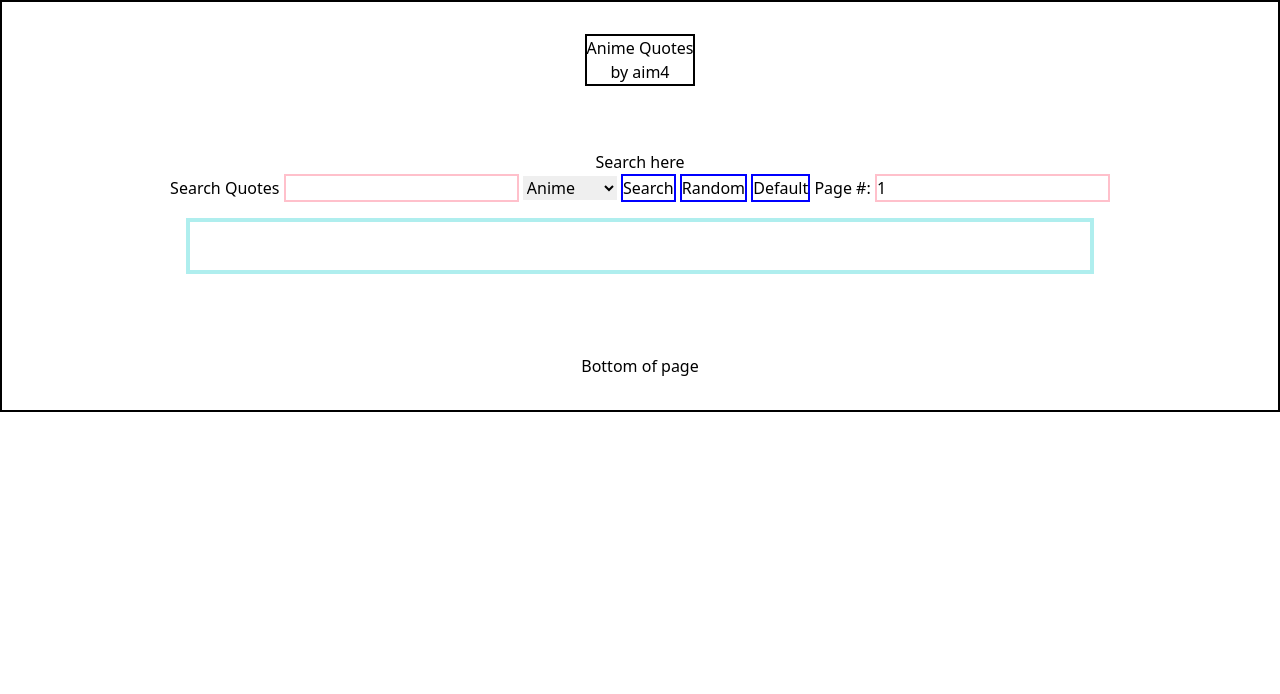
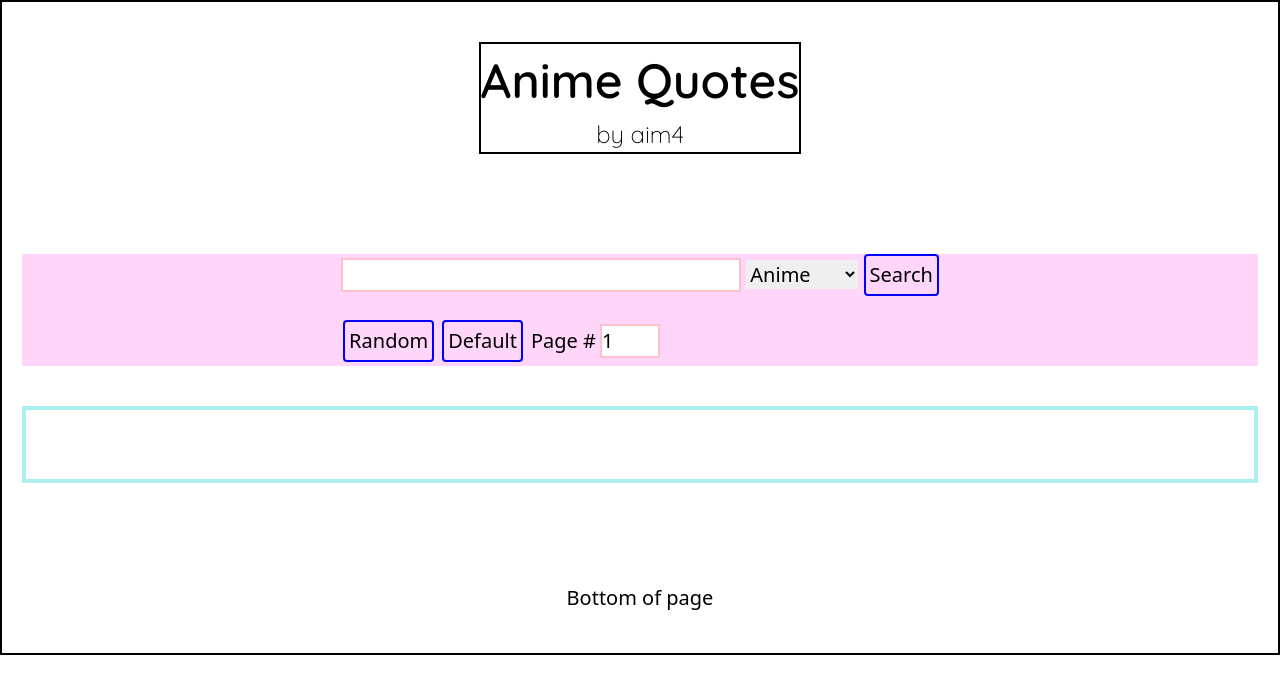
Before and after one commit to tophublock/anime-quote-app, a website with bundled scripts: page index.html in a window 1280 px wide. Built offline with nearby package versions, Linux system fonts and the light colour scheme.

Commit message:
Add some styling

```diff
--- a/css/output.css
+++ b/css/output.css
@@ -618,11 +618,24 @@ video {
   }
 }
 
+.rounded {
+  border-radius: 0.25rem;
+}
+
+.m-1 {
+  margin: 0.25rem;
+}
+
+.p-1 {
+  padding: 0.25rem;
+}
+
+/* Spacing/Placement */
+
 body {
   display: flex;
   flex-direction: column;
   align-items: center;
-  text-align: center;
   border: 2px solid black;
 }
 
@@ -632,6 +645,7 @@ header {
 }
 
 main {
+  width: 100%;
   margin: 2em;
 }
 
@@ -647,20 +661,97 @@ input {
   border: 2px solid pink;
 }
 
+.search-container {
+  margin: 1em;
+  margin-bottom: 2em;
+}
+
+.search-container div {
+  margin: 1em;
+}
+
+.search-container-bottom {
+  width: 50%;
+  display: flex;
+  flex-direction: row;
+  justify-content: flex-end;
+  align-items: center;
+}
+
 .quotes-container {
   display: grid;
   grid-template-columns: repeat(4, 1fr);
   grid-template-rows: repeat(4, 1fr);
-  -moz-column-gap: 1em;
-       column-gap: 1em;
-  row-gap: 1em;
+  -moz-column-gap: 1.15em;
+       column-gap: 1.15em;
+  row-gap: 1.15em;
   margin: 1em;
   border: 4px solid paleturquoise;
 }
 
 .quote-card {
+  padding: 0.25em;
+}
+
+#search-text {
+  width: 20em;
+}
+
+#page-number {
+  width: 3em;
+}
+
+/* Text */
+
+body {
+  text-align: center;
+  font-size: 1.25rem;
+}
+
+header {
+  font-family: 'Quicksand', sans-serif;
+}
+
+header h1 {
+  font-size: 3rem;
+  font-weight: 600;
+}
+
+header h3 {
+  font-size: 1.5rem;
+  font-weight: 300;
+}
+
+/* Borders and background */
+
+.search-container {
+  background-color: hsla(307, 100%, 92%, 1);
+}
+
+.quote-card {
+  background-color: hsla(191, 53%, 92%, 1);
   border: 2px dashed green;
+  border-radius: 5%;
+  box-shadow: 0 10px 15px -3px rgba(0, 0, 0, 0.1), 0 4px 6px -2px rgba(0, 0, 0, 0.05);
 }
+
+/* Transitions and Animations */
+
+.quote-card {
+  transition: all 0.5s ease-in-out;
+  -webkit-backface-visibility: hidden;
+          backface-visibility: hidden;
+}
+
+.quote-card:hover {
+  transform: rotateY(180deg);
+  -webkit-transform: rotateY(180deg);
+  -moz-transform: rotateY(180deg);
+  -o-transform: rotateY(180deg);
+  -ms-transform: rotateY(180deg);
+}
+
+/* Media queries */
 
 @media (min-width: 640px) {
   .sm\:container {
--- a/css/styles.css
+++ b/css/styles.css
@@ -1,12 +1,13 @@
 @tailwind base;
 @tailwind components;
 @tailwind utilities;
+
+/* Spacing/Placement */
 
 body {
     display: flex;
     flex-direction: column;
     align-items: center;
-    text-align: center;
     border: 2px solid black;
 }
 
@@ -16,6 +17,7 @@ header {
 }
 
 main {
+    width: 100%;
     margin: 2em;
 }
 
@@ -31,16 +33,89 @@ input {
     border: 2px solid pink;
 }
 
+.search-container {
+    margin: 1em;
+    margin-bottom: 2em;
+}
+
+.search-container div {
+    margin: 1em;
+}
+
+.search-container-bottom {
+    width: 50%;
+    display: flex;
+    flex-direction: row;
+    justify-content: flex-end;
+    align-items: center;
+}
+
 .quotes-container {
     display: grid;
     grid-template-columns: repeat(4, 1fr);
     grid-template-rows: repeat(4, 1fr);
-    column-gap: 1em;
-    row-gap: 1em;
+    column-gap: 1.15em;
+    row-gap: 1.15em;
     margin: 1em;
     border: 4px solid paleturquoise;
 }
 
 .quote-card {
+    padding: 0.25em;
+}
+
+#search-text {
+    width: 20em;
+}
+
+#page-number {
+    width: 3em;
+}
+
+/* Text */
+body {
+    text-align: center;
+    font-size: 1.25rem;
+}
+
+header {
+    font-family: 'Quicksand', sans-serif;
+}
+
+header h1 {
+    font-size: 3rem;
+    font-weight: 600;
+}
+
+header h3 {
+    font-size: 1.5rem;
+    font-weight: 300;
+}
+
+/* Borders and background */
+.search-container {
+    background-color: hsla(307, 100%, 92%, 1);
+}
+
+.quote-card {
+    background-color: hsla(191, 53%, 92%, 1);
     border: 2px dashed green;
+    border-radius: 5%;
+    box-shadow: 0 10px 15px -3px rgba(0, 0, 0, 0.1), 0 4px 6px -2px rgba(0, 0, 0, 0.05);
 }
+
+/* Transitions and Animations */
+.quote-card {
+    transition: all 0.5s ease-in-out;
+    /* backface-visibility: hidden; */
+}
+
+.quote-card:hover {
+    transform: rotateY(180deg);
+        -webkit-transform: rotateY(180deg);
+        -moz-transform: rotateY(180deg);
+        -o-transform: rotateY(180deg);
+        -ms-transform: rotateY(180deg);
+}
+
+/* Media queries */
--- a/index.html
+++ b/index.html
@@ -4,6 +4,7 @@
     <meta charset="UTF-8">
     <meta name="viewport" content="width=device-width, initial-scale=1.0">
     <title>Anime Quotes</title>
+    <link href="https://fonts.googleapis.com/css2?family=Quicksand:wght@300;400;600&display=swap" rel="stylesheet">
     <link rel="stylesheet" type="text/css" href="./css/output.css">
 </head>
 <body>
@@ -14,24 +15,26 @@
     <!-- End of header -->
     <main>
         <div class="search-container">
-            <h2>Search here</h2>
-            <label for="search-text">Search Quotes</label>
+            <div class="search-container-top">
                 <input type="text" name="search-text" id="search-text">
                 <label for="search-category"></label>
                 <select name="category" id="search-category">
                     <option value="anime">Anime</option>
                     <option value="character">Character</option>
                 </select>
-            <button id="searchBtn">Search</button>
-            <button id="randomBtn">Random</button>
-            <button id="defaultBtn">Default</button>
-            <label for="page-number">Page #: </label>
+            <button class="p-1 rounded" id="searchBtn">Search</button>
+            </div>
+            <!-- End of search container top -->
+            <div class="search-container-bottom">
+                <button class="p-1 m-1 rounded" id="randomBtn">Random</button>
+                <button class="p-1 m-1 rounded" id="defaultBtn">Default</button>
+                <label class="m-1" for="page-number">Page #</label>
                 <input type="number" name="page-number" id="page-number" min="1" value="1">
+            </div>
+            <!-- End of search container bottom -->
         </div>
         <!-- End of search container -->
         <div class="quotes-container" id="quotes-container">
-            <!-- <div class="quote-card">Quote example</div> -->
-            <!-- <p id="json-result"></p> -->
         </div>
         <!-- End of quotes container -->
     </main>
--- a/src/quote.js
+++ b/src/quote.js
@@ -7,6 +7,7 @@ export default class Quote {
         this._source = source;
     }
 
+    // TODO: limit card size and add scrolling if quote is long
     render() {
         const $card = $('<div>', { class: CONST.QUOTE_CARD_CLASS });
 
```
Lines whose indentation alone changed are shown as unchanged.
